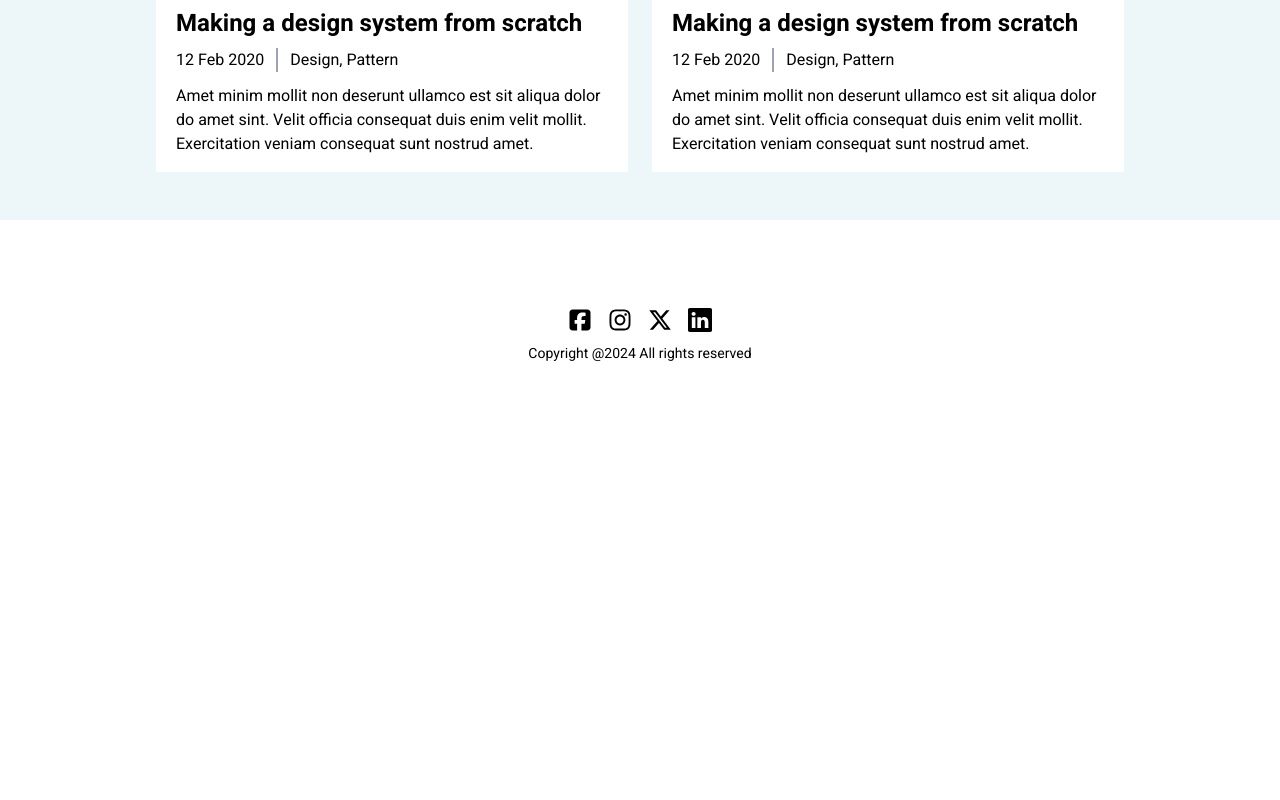
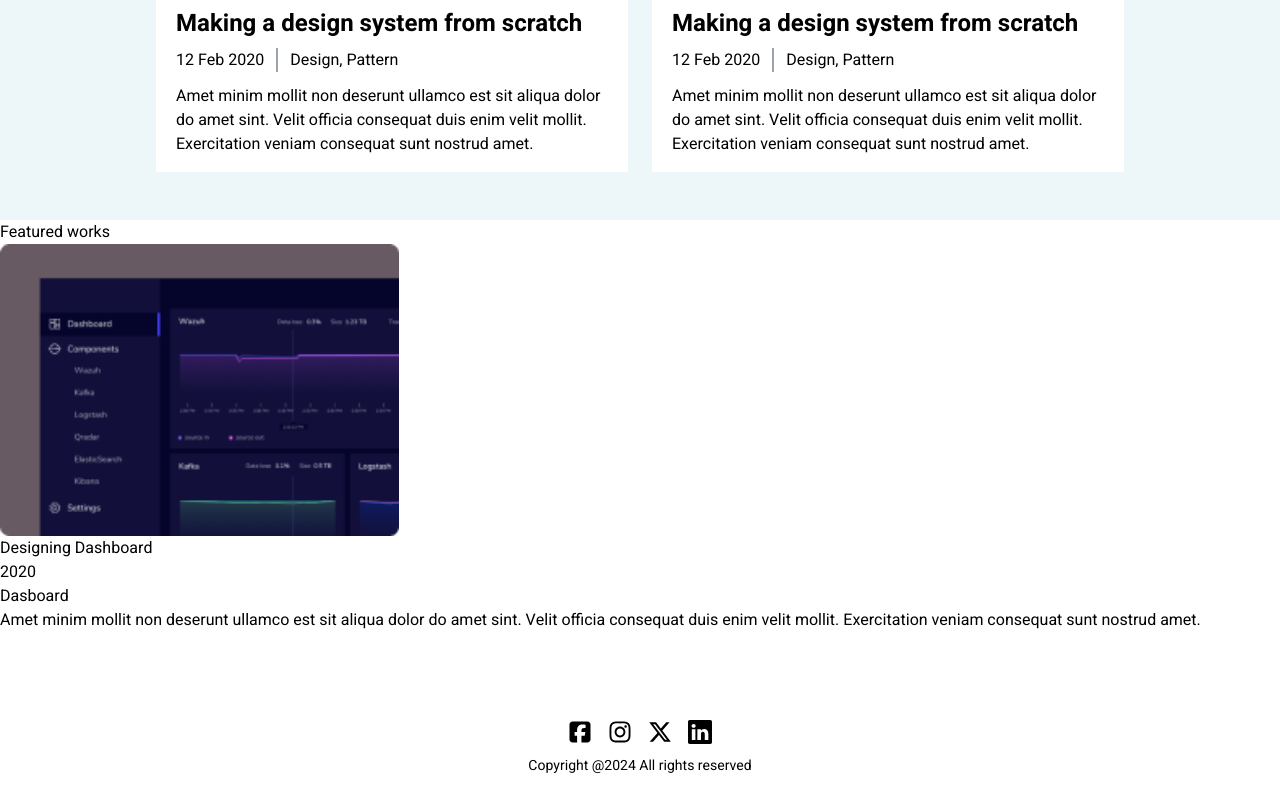
Before and after one commit to Zee-Blazer/Portfolio-site, a Next.js app: page / in a window 1280 px wide. Shown: the part 732-1532 px from the top of the page. Before the commit the page ends 1120 px from the top, so only its background shows below. Built offline with nearby package versions, Linux system fonts and the light colour scheme.

Commit message:
On the project section

```diff
--- a/src/app/Components/project.component.tsx
+++ b/src/app/Components/project.component.tsx
@@ -0,0 +1,31 @@
+import Image from "next/image";
+
+import img from "../Images/project.png";
+
+export default function Project() {
+
+    return (
+        <>
+            <h4>Featured works</h4>
+
+            <div>
+                <Image
+                    className=""
+                    src={img} alt="No image" width={399} height={399}
+                />
+                <div>
+                    <h1>Designing Dashboard</h1>
+                    <div>
+                        <p>2020</p>
+                        <p>Dasboard</p>
+                    </div>
+                    <p>
+                        Amet minim mollit non deserunt ullamco est sit aliqua dolor do amet sint.
+                        Velit officia consequat duis enim velit mollit.
+                        Exercitation veniam consequat sunt nostrud amet.
+                    </p>
+                </div>
+            </div>
+        </>
+    )
+}
--- a/src/app/page.tsx
+++ b/src/app/page.tsx
@@ -1,12 +1,14 @@
 
 import Intro from "./Components/intro.component";
 import Blog from "./Components/blog.component";
+import Project from "./Components/project.component";
 
 export default function Home() {
   return (
     <main className="">
       <Intro />
       <Blog />
+      <Project />
     </main>
   );
 }
```
Also changed, not shown: src/app/Images/project.png (added).
